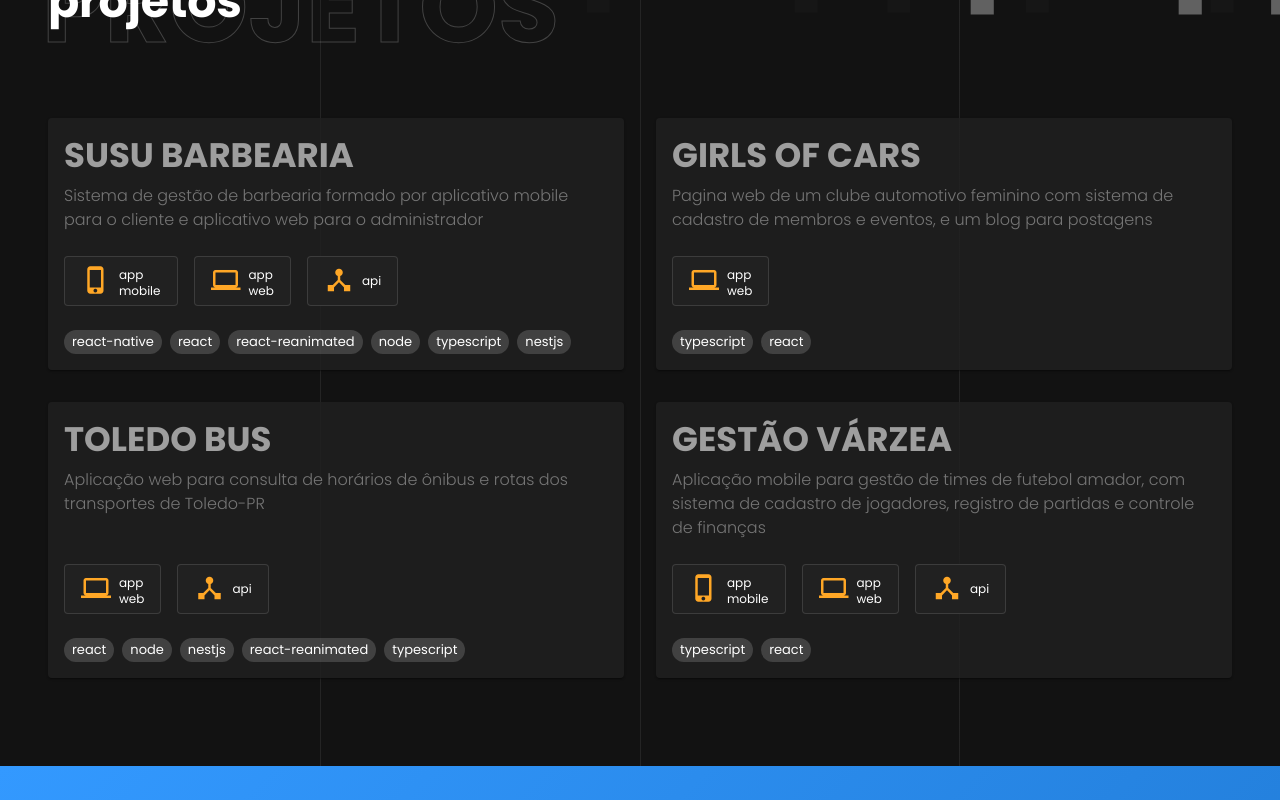
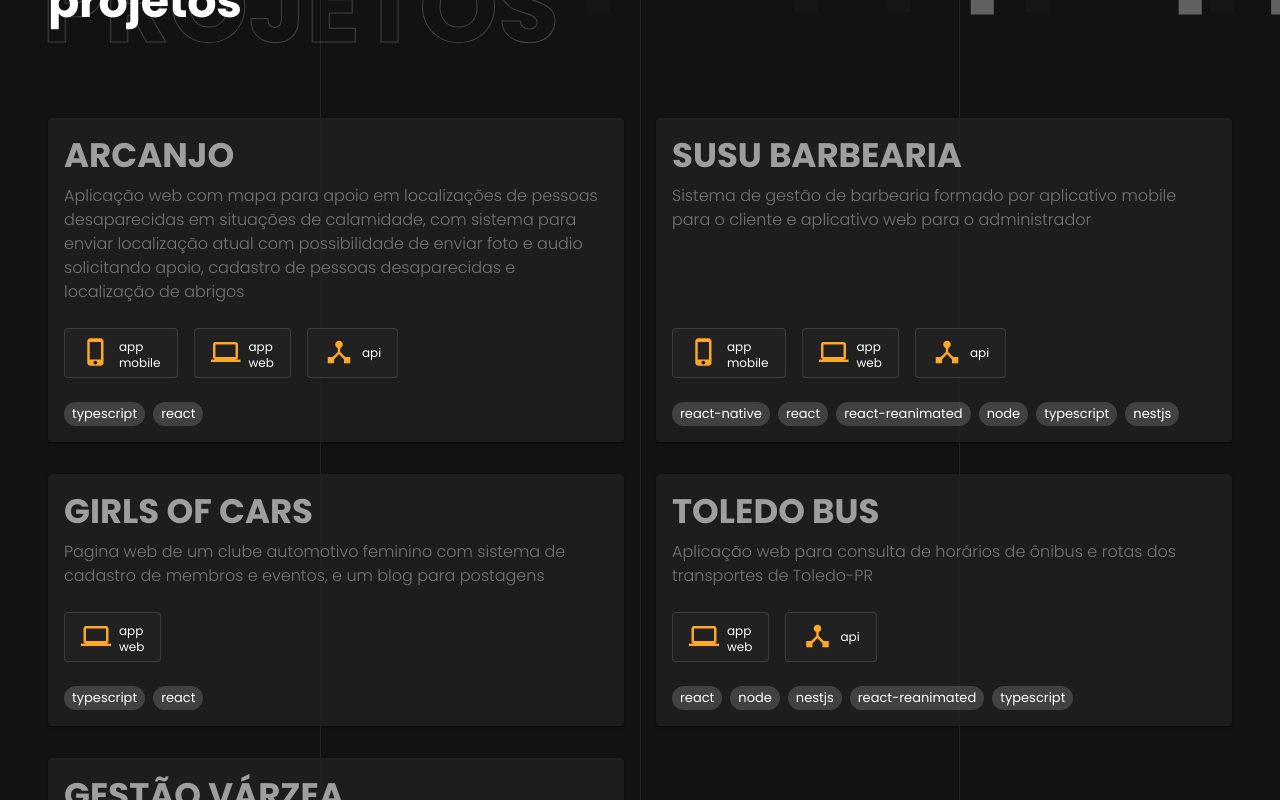
Before and after one commit to guialexandree/portifolio, a React (Vite) app: page / in a window 1280 px wide. Shown: the part 660-1460 px from the top of the page. Built offline with nearby package versions, Linux system fonts and the light colour scheme.

Commit message:
feat: adicionar novas challenges

```diff
--- a/src/_mocks/challenges-mock.ts
+++ b/src/_mocks/challenges-mock.ts
@@ -9,11 +9,51 @@ export type ChallengeModel = {
 
 export const challenges: ChallengeModel[] = [
   {
-    id: 'c228a0d5-5b93-4a06-a7e5-491726f522f9',
-    challenge: 'Pradronizar um plano de contas financeiro para um cliente com diversas filias, cada uma com sua infraestrura interna e base de dados',
+    id: '1',
+    challenge: 'Pradronizar o plano de contas financeiro de um cliente com diversas filias, cada uma com sua infraestrura interna e base de dados',
     because: 'O cliente possui diversas filiais e cada uma delas possui um plano de contas financeiro diferente, o que dificulta a consolidação dos dados financeiros e a geração de relatórios gerenciais para análisar a saúde financeira do grupo e individualmente de cada filial',
     soluction: 'Devido as filias terem um plano de contas financeiro diferente, foi necessário definir um plano de contas padrão, e a partir desse modelo criei um sistema de mapeamento que buscava as contas do plano de contas atual fazia o vinculo com o plano de contas com mesmo nome do plano de contas padrão, e o usuário ficava responsável por vincular as contas que ficaram fora do padrão manualmente',
     requirements: 'Sistema de autenticação; solicitar senha de nível gerencial; e atualizar referências de novas contas financeiras para gerar relatórios gerenciais padronizados',
     tags: ['análise de negócios', 'análise de requisitos', 'desktop', 'windows forms', 'c#', 'sql'],
   },
+  {
+    id: '2',
+    challenge: 'Cliente precisava executar a exclusão de empresas quatro empresas em uma base com pouco menos de cinquenta empresas junto com suas referências na base de dados, já existia uma app em vb6 que fazia isso, porém para cada empresa estava levando certa de 8h para excluir, tornando o processo inviável com o atual app',
+    because: '',
+    soluction: '',
+    requirements: '',
+    tags: ['sql', 'vb6', 'desktop', 'windows forms', 'c#'],
+  },
+  {
+    id: '3',
+    challenge: 'Padronizar o processo de extração de dados na base de dados de terceiros para integração com o sistema da empresa. Sempre que um novo cliente era adquirido, era necessário atualizar um app de conversão com as novas consultas sql para extrair os dados encontrados na base fornecida pelo cliente, o que tornava o processo lento, propenso a erros que muitas vezes já haviam sido corrigidos em clientes anteriores e gerava retrabalho. Principais bases de dados dos clients: SQL Server, MySQL, Firebird e Oracle',
+    because: '',
+    soluction: '',
+    requirements: '',
+    tags: ['sql', 'vb6', 'desktop', 'windows forms', 'c#'],
+  },
+  {
+    id: '4',
+    challenge: 'A empresa possui um sistema de gestão em um linguagem legado que ao realizar novas atualizações no sistema após o login era aberta uma webview do internet explorer que exibia uma tela simples com uma lista <ul>, o sistema passa por atualizações constantes logo a tela era exibida na mesma frequencia para o usuário. Só tinhamos o ftp para subir o arquivo html estático, e o sistema não possuia um servidor web para servir o arquivo html nem API',
+    because: '',
+    soluction: '',
+    requirements: '',
+    tags: ['web', 'análise de requisitos', 'html', 'css', 'materializecss', 'página estatica'],
+  },
+  {
+    id: '5',
+    challenge: 'Reescrever um portal de clientes white label em angular 6 para alguma nova tecnologia que permitissem criar um pwa com design mais moderno e responsivo',
+    because: '',
+    soluction: '',
+    requirements: 'O novo projeto deveria ser desenvolvido em React Native Web; o cliente poderia optar por forncecer aos seu clientes o app legado ou o novo app de forma simples; O novo app deveria ser capaz de intepretar o tema antigo do cliente sem requerer uma nova configuração de cores e logo; Notificações push',
+    tags: ['web', 'análise de requisitos', 'análise de negócio', 'react native web', 'pwa', 'materializecss', 'push notifications'],
+  },
+  {
+    id: '6',
+    challenge: 'Reescrever um app de gestão de equipe técnica e roteirização de ordens de serviço no mapa em angular js para alguma nova tecnologia com design mais moderno e trazendo mais informações de valor ao gestor técnico',
+    because: '',
+    soluction: '',
+    requirements: '',
+    tags: ['web', 'análise de requisitos', 'análise de negócio', 'react', 'google maps'],
+  },
 ]
--- a/src/_mocks/projects-mock.ts
+++ b/src/_mocks/projects-mock.ts
@@ -10,6 +10,16 @@ export type ProjectModel = {
 }
 
 export const projects: ProjectModel[] = [
+  {
+    title: 'Arcanjo',
+    description: 'Aplicação web com mapa para apoio em localizações de pessoas desaparecidas em situações de calamidade, com sistema para enviar localização atual com possibilidade de enviar foto e audio solicitando apoio, cadastro de pessoas desaparecidas e localização de abrigos',
+    tags: ['typescript', 'react'],
+    platforms: {
+      web: true,
+      mobile: true,
+      api: true
+    }
+  },
   {
     title: 'Susu Barbearia',
     description: 'Sistema de gestão de barbearia formado por aplicativo mobile para o cliente e aplicativo web para o administrador',
--- a/src/pages/Challenges/index.tsx
+++ b/src/pages/Challenges/index.tsx
@@ -33,7 +33,7 @@ const Challenges: React.FC = () => {
             <Stack>
               <Alert icon={<Icon>sports_score</Icon>} severity='warning' sx={{ boxShadow: 3 }}>
                 <Typography variant='h6' mb={2} fontWeight='600'>
-                  DESAFIO
+                  DESAFIO {challenge.id}
                 </Typography>
                 <Typography variant='body2'>
                   {challenge.challenge}
```
